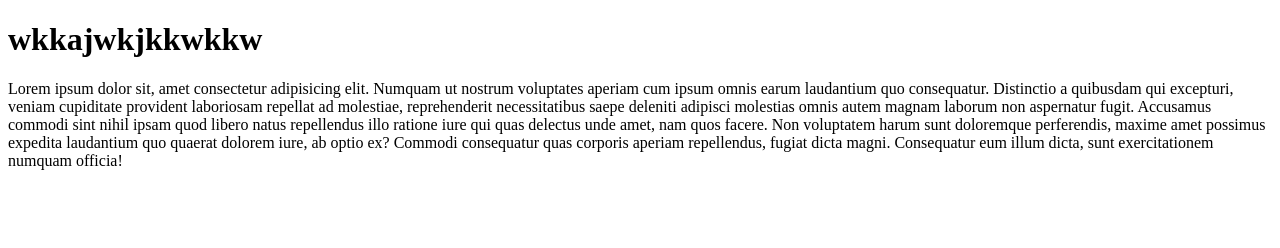
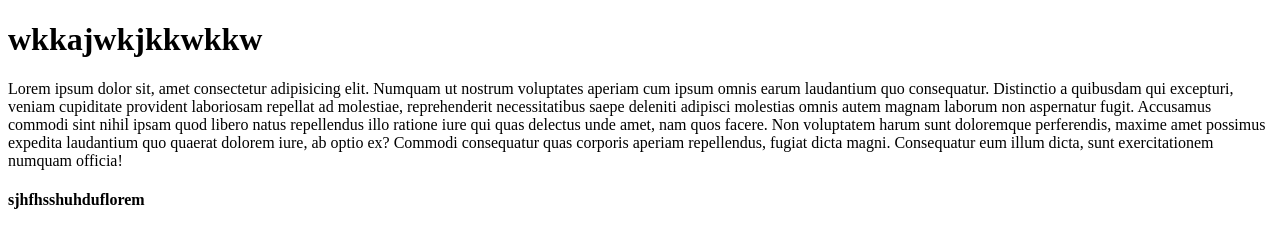
Before and after one commit to Raflisky/sky-test-repo-new, a plain HTML site: page index.html in a window 1280 px wide. Drawn offline with Linux system fonts and the light colour scheme.

Commit message:
menambahkan paragraf gabut

```diff
--- a/index.html
+++ b/index.html
@@ -9,5 +9,8 @@
 <body>
     <h1>wkkajwkjkkwkkw</h1>
     <p>Lorem ipsum dolor sit, amet consectetur adipisicing elit. Numquam ut nostrum voluptates aperiam cum ipsum omnis earum laudantium quo consequatur. Distinctio a quibusdam qui excepturi, veniam cupiditate provident laboriosam repellat ad molestiae, reprehenderit necessitatibus saepe deleniti adipisci molestias omnis autem magnam laborum non aspernatur fugit. Accusamus commodi sint nihil ipsam quod libero natus repellendus illo ratione iure qui quas delectus unde amet, nam quos facere. Non voluptatem harum sunt doloremque perferendis, maxime amet possimus expedita laudantium quo quaerat dolorem iure, ab optio ex? Commodi consequatur quas corporis aperiam repellendus, fugiat dicta magni. Consequatur eum illum dicta, sunt exercitationem numquam officia!</p>
+
+    <h4>sjhfhsshuhduflorem
+    </h4>
 </body>
 </html>
```
